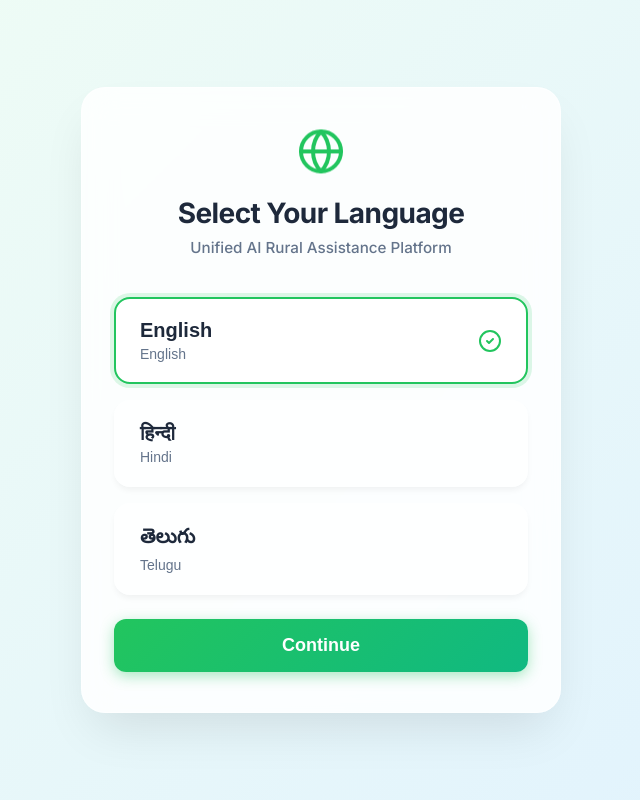
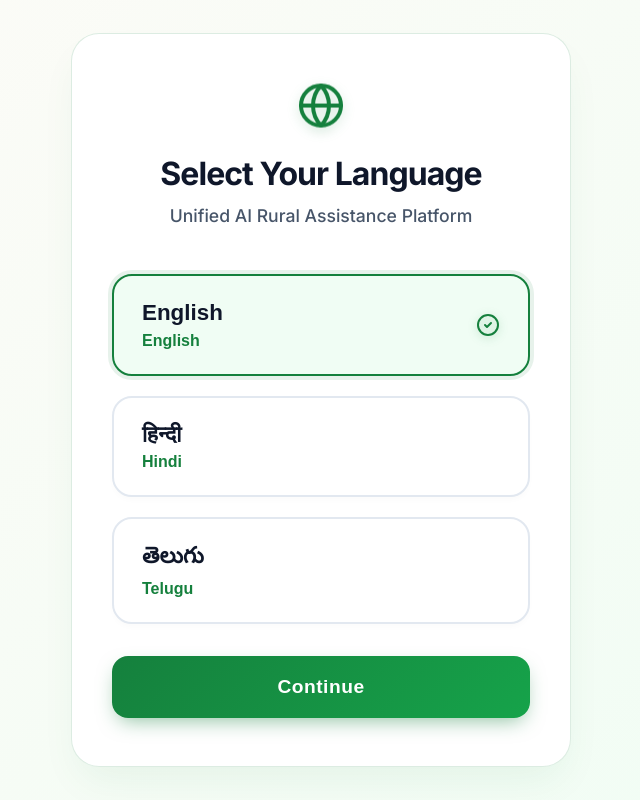
Before and after one commit to adiivardhan28/ruralX, a React (Vite) app in the folder ruralx_app/: page / in a window 1280 px wide. Shown: the whole page, without its empty margins (319-959 px from the left). Built offline with nearby package versions, Linux system fonts and the light colour scheme.

Commit message:
UI: Revamped design with agriculture-friendly premium aesthetics

```diff
--- a/ruralx_app/src/components/LanguageSelector.css
+++ b/ruralx_app/src/components/LanguageSelector.css
@@ -9,89 +9,98 @@
 
 .lang-card {
   width: 100%;
-  max-width: 480px;
-  padding: 2.5rem 2rem;
-  border-radius: 24px;
+  max-width: 500px;
+  padding: 3rem 2.5rem;
+  border-radius: 28px;
 }
 
 .lang-header {
   text-align: center;
-  margin-bottom: 2.5rem;
+  margin-bottom: 3rem;
 }
 
 .globe-icon {
   color: var(--primary);
-  margin-bottom: 1rem;
+  margin-bottom: 1.25rem;
   animation: float 6s ease-in-out infinite;
+  filter: drop-shadow(0 4px 6px rgba(21, 128, 61, 0.2));
 }
 
 .lang-header h2 {
-  font-size: 1.75rem;
-  font-weight: 700;
+  font-size: 2rem;
+  font-weight: 800;
   color: var(--text-dark);
-  margin-bottom: 0.5rem;
-  letter-spacing: -0.02em;
+  margin-bottom: 0.75rem;
+  letter-spacing: -0.03em;
 }
 
 .subtitle {
   color: var(--text-muted);
-  font-size: 0.95rem;
+  font-size: 1.1rem;
   font-weight: 500;
 }
 
 .lang-options {
   display: flex;
   flex-direction: column;
-  gap: 1rem;
+  gap: 1.25rem;
 }
 
 .lang-btn {
   display: flex;
   align-items: center;
   justify-content: space-between;
-  padding: 1.25rem 1.5rem;
-  border: 2px solid transparent;
-  border-radius: 16px;
-  background: rgba(255, 255, 255, 0.6);
+  padding: 1.5rem 1.75rem;
+  border: 2px solid #e2e8f0;
+  border-radius: 20px;
+  background: #ffffff;
   cursor: pointer;
-  transition: all 0.3s cubic-bezier(0.4, 0, 0.2, 1);
-  box-shadow: 0 4px 6px -1px rgba(0, 0, 0, 0.05);
+  transition: all 0.25s cubic-bezier(0.4, 0, 0.2, 1);
+  box-shadow: 0 4px 6px -1px rgba(0, 0, 0, 0.02);
 }
 
 .lang-btn:hover {
-  background: rgba(255, 255, 255, 0.9);
+  border-color: var(--primary);
+  background: #f8fafc;
   transform: translateY(-2px);
-  box-shadow: 0 10px 15px -3px rgba(0, 0, 0, 0.1);
+  box-shadow: 0 12px 20px -8px rgba(21, 128, 61, 0.15);
 }
 
 .lang-btn.selected {
-  background: #ffffff;
+  background: #f0fdf4;
   border-color: var(--primary);
-  box-shadow: 0 0 0 4px rgba(34, 197, 94, 0.15);
+  box-shadow: 0 0 0 4px rgba(21, 128, 61, 0.1);
 }
 
 .lang-btn-content {
   display: flex;
   flex-direction: column;
   align-items: flex-start;
-  gap: 0.25rem;
+  gap: 0.35rem;
 }
 
 .lang-native {
-  font-size: 1.25rem;
-  font-weight: 600;
+  font-size: 1.4rem;
+  font-weight: 700;
   color: var(--text-dark);
 }
 
 .lang-name {
-  font-size: 0.875rem;
-  color: var(--text-muted);
+  font-size: 1rem;
+  color: var(--primary);
+  font-weight: 600;
 }
 
 .check-icon {
   color: var(--primary);
+  filter: drop-shadow(0 2px 4px rgba(21, 128, 61, 0.3));
 }
 
 /* Utils used here */
-.mt-6 { margin-top: 1.5rem; }
-.w-full { width: 100%; }
+.mt-6 {
+  margin-top: 2rem;
+}
+
+.w-full {
+  width: 100%;
+}
--- a/ruralx_app/src/components/Login.css
+++ b/ruralx_app/src/components/Login.css
@@ -9,81 +9,84 @@
 
 .login-card {
     width: 100%;
-    max-width: 420px;
-    padding: 3rem 2rem;
-    border-radius: 24px;
+    max-width: 460px;
+    padding: 3.5rem 2.5rem;
+    border-radius: 28px;
 }
 
 .login-header {
     text-align: center;
-    margin-bottom: 2.5rem;
+    margin-bottom: 3rem;
     display: flex;
     flex-direction: column;
     align-items: center;
 }
 
 .icon-circle {
-    width: 72px;
-    height: 72px;
-    background: rgba(34, 197, 94, 0.1);
+    width: 80px;
+    height: 80px;
+    background: #f0fdf4;
+    border: 4px solid #dcfce7;
     border-radius: 50%;
     display: flex;
     align-items: center;
     justify-content: center;
-    margin-bottom: 1.5rem;
+    margin-bottom: 1.75rem;
     color: var(--primary);
+    box-shadow: 0 8px 16px -4px rgba(21, 128, 61, 0.15);
 }
 
 .icon-circle.success {
-    background: rgba(14, 165, 233, 0.1);
+    background: #fefce8;
+    border-color: #fef08a;
     color: var(--secondary);
+    box-shadow: 0 8px 16px -4px rgba(234, 179, 8, 0.2);
 }
 
 .login-header h2 {
-    font-size: 1.75rem;
-    font-weight: 700;
+    font-size: 2rem;
+    font-weight: 800;
     color: var(--text-dark);
-    margin-bottom: 0.5rem;
-    letter-spacing: -0.02em;
+    margin-bottom: 0.75rem;
+    letter-spacing: -0.03em;
 }
 
 .login-form {
     display: flex;
     flex-direction: column;
-    gap: 1.5rem;
+    gap: 1.75rem;
 }
 
 .input-group {
     display: flex;
     align-items: center;
-    background: rgba(255, 255, 255, 0.9);
-    border: 2px solid transparent;
+    background: #ffffff;
+    border: 2px solid #e2e8f0;
     border-radius: 16px;
-    padding: 0.5rem;
-    box-shadow: 0 4px 6px -1px rgba(0, 0, 0, 0.05);
+    padding: 0.75rem;
     transition: all 0.3s ease;
 }
 
 .input-group:focus-within {
     border-color: var(--primary);
-    box-shadow: 0 0 0 4px rgba(34, 197, 94, 0.15);
-    background: #ffffff;
+    box-shadow: 0 0 0 4px rgba(21, 128, 61, 0.1);
 }
 
 .country-code {
-    font-weight: 600;
+    font-weight: 700;
+    font-size: 1.2rem;
     color: var(--text-dark);
-    padding: 0.75rem 1rem;
-    border-right: 1px solid #e2e8f0;
+    padding: 0.75rem 1.25rem;
+    border-right: 2px solid #f1f5f9;
 }
 
 .phone-input {
     flex: 1;
     border: none;
     background: transparent;
-    padding: 1rem;
-    font-size: 1.125rem;
-    font-weight: 500;
+    padding: 1rem 1.5rem;
+    font-size: 1.25rem;
+    font-weight: 600;
     color: var(--text-dark);
     outline: none;
     width: 100%;
@@ -91,35 +94,33 @@
 
 .phone-input::placeholder {
     color: #94a3b8;
-    font-weight: 400;
+    font-weight: 500;
 }
 
 .otp-container {
     display: flex;
     justify-content: space-between;
-    gap: 0.5rem;
-    margin-bottom: 1rem;
+    gap: 0.75rem;
+    margin-bottom: 1.5rem;
 }
 
 .otp-input {
-    width: 48px;
-    height: 56px;
-    border-radius: 12px;
-    border: 2px solid transparent;
-    background: rgba(255, 255, 255, 0.9);
-    font-size: 1.5rem;
-    font-weight: 600;
+    width: 52px;
+    height: 64px;
+    border-radius: 14px;
+    border: 2px solid #e2e8f0;
+    background: #ffffff;
+    font-size: 1.75rem;
+    font-weight: 700;
     text-align: center;
-    color: var(--text-dark);
-    box-shadow: 0 4px 6px -1px rgba(0, 0, 0, 0.05);
+    color: var(--primary);
     transition: all 0.3s ease;
 }
 
 .otp-input:focus {
     outline: none;
     border-color: var(--secondary);
-    box-shadow: 0 0 0 4px rgba(14, 165, 233, 0.15);
-    background: #ffffff;
+    box-shadow: 0 0 0 4px rgba(234, 179, 8, 0.15);
     transform: translateY(-2px);
 }
 
@@ -130,12 +131,13 @@
 }
 
 .disabled {
-    opacity: 0.6;
+    opacity: 0.5;
     cursor: not-allowed;
     transform: none !important;
     box-shadow: none !important;
+    background: #94a3b8 !important;
 }
 
 .ml-2 {
-    margin-left: 0.5rem;
+    margin-left: 0.75rem;
 }
--- a/ruralx_app/src/index.css
+++ b/ruralx_app/src/index.css
@@ -1,19 +1,23 @@
 @import url('https://fonts.googleapis.com/css2?family=Inter:wght@400;500;600;700&display=swap');
 
 :root {
-  /* Colors */
-  --primary: #22c55e;
-  --primary-hover: #16a34a;
-  --secondary: #0ea5e9;
+  /* Agriculture Premium Palette */
+  --primary: #15803d;
+  /* Deep Forest Green */
+  --primary-hover: #166534;
+  /* Darker Green */
+  --secondary: #eab308;
+  /* Warm Amber / Sun */
+  --secondary-hover: #ca8a04;
 
-  --bg-gradient: linear-gradient(135deg, #f0fdf4 0%, #e0f2fe 100%);
+  --bg-gradient: linear-gradient(135deg, #fdfbf7 0%, #f0fdf4 100%);
 
-  --text-dark: #1e293b;
-  --text-muted: #64748b;
+  --text-dark: #0f172a;
+  --text-muted: #475569;
   --text-light: #ffffff;
 
-  --surface: rgba(255, 255, 255, 0.85);
-  --surface-border: rgba(255, 255, 255, 0.5);
+  --surface: rgba(255, 255, 255, 0.95);
+  --surface-border: rgba(21, 128, 61, 0.15);
 
   /* Typography */
   --font-sans: 'Inter', -apple-system, BlinkMacSystemFont, 'Segoe UI', Roboto, sans-serif;
@@ -31,33 +35,37 @@ body {
   background: var(--bg-gradient);
   min-height: 100vh;
   -webkit-font-smoothing: antialiased;
+  font-size: 16px;
+  /* Base for better reading */
 }
 
 /* Base Component Styles */
 .glass-card {
   background: var(--surface);
-  backdrop-filter: blur(16px);
-  -webkit-backdrop-filter: blur(16px);
+  backdrop-filter: blur(20px);
+  -webkit-backdrop-filter: blur(20px);
   border: 1px solid var(--surface-border);
-  box-shadow: 0 25px 50px -12px rgba(0, 0, 0, 0.1);
+  box-shadow: 0 20px 40px -10px rgba(21, 128, 61, 0.08);
 }
 
 .primary-btn {
-  background: linear-gradient(135deg, var(--primary) 0%, #10b981 100%);
+  background: linear-gradient(135deg, var(--primary) 0%, #16a34a 100%);
   color: var(--text-light);
-  font-weight: 600;
-  font-size: 1.125rem;
-  padding: 1rem 1.5rem;
+  font-weight: 700;
+  font-size: 1.2rem;
+  padding: 1.25rem 1.5rem;
   border: none;
-  border-radius: 12px;
+  border-radius: 16px;
   cursor: pointer;
   transition: all 0.3s ease;
-  box-shadow: 0 4px 14px 0 rgba(34, 197, 94, 0.39);
+  box-shadow: 0 8px 20px -6px rgba(21, 128, 61, 0.5);
+  letter-spacing: 0.5px;
 }
 
 .primary-btn:hover {
-  transform: translateY(-2px);
-  box-shadow: 0 6px 20px rgba(34, 197, 94, 0.4);
+  transform: translateY(-3px);
+  box-shadow: 0 12px 25px -6px rgba(21, 128, 61, 0.6);
+  background: linear-gradient(135deg, var(--primary-hover) 0%, var(--primary) 100%);
 }
 
 .primary-btn:active {
@@ -70,6 +78,7 @@ body {
     opacity: 0;
     transform: translateY(20px);
   }
+
   to {
     opacity: 1;
     transform: translateY(0);
@@ -77,14 +86,15 @@ body {
 }
 
 .fade-in-up {
-  animation: fadeInUp 0.6s cubic-bezier(0.16, 1, 0.3, 1) forwards;
+  animation: fadeInUp 0.5s cubic-bezier(0.2, 0.8, 0.2, 1) forwards;
 }
 
 @keyframes slideInRight {
   from {
     opacity: 0;
-    transform: translateX(-10px);
+    transform: translateX(-15px);
   }
+
   to {
     opacity: 1;
     transform: translateX(0);
@@ -92,11 +102,19 @@ body {
 }
 
 .slide-in-right {
-  animation: slideInRight 0.3s ease-out forwards;
+  animation: slideInRight 0.35s ease-out forwards;
 }
 
 @keyframes float {
-  0% { transform: translateY(0px); }
-  50% { transform: translateY(-10px); }
-  100% { transform: translateY(0px); }
+  0% {
+    transform: translateY(0px);
+  }
+
+  50% {
+    transform: translateY(-8px);
+  }
+
+  100% {
+    transform: translateY(0px);
+  }
 }
```
